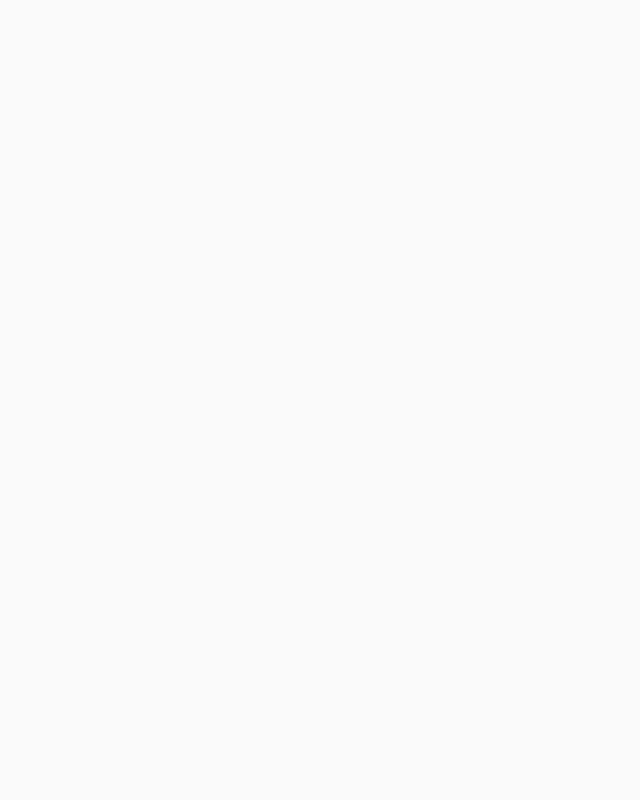
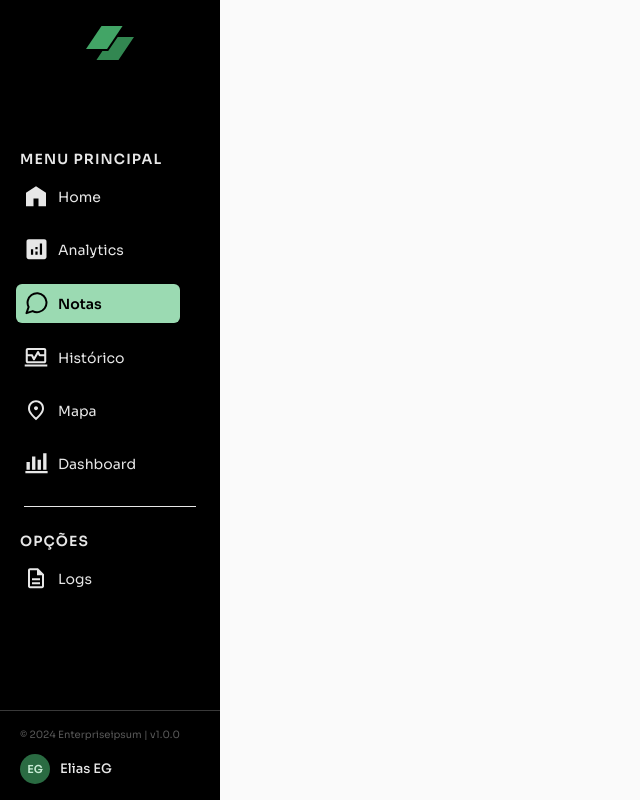
Before and after one commit to rpontosalgado/fullstack-notes-app, a React (Vite) app in the folder frontend/: page / in a window 1280 px wide. Shown: the whole page, without its empty margins (0-640 px from the left). Built offline with nearby package versions, Linux system fonts and the light colour scheme.

Commit message:
feat(frontend): added Sidebad component and styles

```diff
--- a/frontend/src/App.tsx
+++ b/frontend/src/App.tsx
@@ -1,8 +1,10 @@
+import { Sidebar } from './components/layout/sidebar/Sidebar';
 import { Layout, Main } from './styles/App.styles';
 
 export default function App() {
   return (
     <Layout>
+      <Sidebar />
       <Main></Main>
     </Layout>
   );
--- /dev/null
+++ b/frontend/src/components/layout/sidebar/Sidebar.tsx
@@ -0,0 +1,95 @@
+import type { JSX } from 'react';
+import 'styled-components';
+import {
+  AnalyticsIcon,
+  DashboardIcon,
+  HistoryIcon,
+  HomeIcon,
+  LogoIcon,
+  LogsIcon,
+  MapIcon,
+  NotesIcon,
+} from '../../ui/icons';
+import {
+  Divider,
+  Footer,
+  FooterCopy,
+  Logo,
+  Nav,
+  NavButton,
+  NavIcon,
+  NavLabel,
+  NavList,
+  NavSection,
+  SidebarWrapper,
+  User,
+  UserAvatar,
+  UserName,
+} from './styles/Sidebar.styles';
+
+interface NavItem {
+  icon: JSX.Element;
+  label: string;
+  active?: boolean;
+}
+
+const mainNavItems: NavItem[] = [
+  { icon: <HomeIcon />, label: 'Home' },
+  { icon: <AnalyticsIcon />, label: 'Analytics' },
+  { icon: <NotesIcon />, label: 'Notas', active: true },
+  { icon: <HistoryIcon />, label: 'Histórico' },
+  { icon: <MapIcon />, label: 'Mapa' },
+  { icon: <DashboardIcon />, label: 'Dashboard' },
+];
+
+const optionNavItems: NavItem[] = [{ icon: <LogsIcon />, label: 'Logs' }];
+
+export const Sidebar = () => {
+  return (
+    <SidebarWrapper>
+      <Logo>
+        <LogoIcon />
+      </Logo>
+
+      <Nav>
+        <NavSection>
+          <NavLabel>Menu Principal</NavLabel>
+          <NavList>
+            {mainNavItems.map((item) => (
+              <li key={item.label}>
+                <NavButton $active={item.active}>
+                  <NavIcon $active={item.active}>{item.icon}</NavIcon>
+                  {item.label}
+                </NavButton>
+              </li>
+            ))}
+          </NavList>
+        </NavSection>
+
+        <Divider />
+
+        <NavSection>
+          <NavLabel>Opções</NavLabel>
+          <NavList>
+            {optionNavItems.map((item) => (
+              <li key={item.label}>
+                <NavButton>
+                  <NavIcon>{item.icon}</NavIcon>
+                  {item.label}
+                </NavButton>
+              </li>
+            ))}
+          </NavList>
+        </NavSection>
+      </Nav>
+
+      <Footer>
+        <FooterCopy>© 2024 Enterpriseipsum | v1.0.0</FooterCopy>
+        <User>
+          <UserAvatar>EG</UserAvatar>
+          <UserName>Elias EG</UserName>
+        </User>
+      </Footer>
+    </SidebarWrapper>
+  );
+};
--- /dev/null
+++ b/frontend/src/components/layout/sidebar/styles/Sidebar.styles.ts
@@ -0,0 +1,134 @@
+import styled from 'styled-components';
+
+export const SidebarWrapper = styled.aside`
+  width: ${({ theme }) => theme.sidebar.width};
+  min-height: 100vh;
+  background-color: ${({ theme }) => theme.colors.black};
+  display: flex;
+  flex-direction: column;
+  flex-shrink: 0;
+  position: fixed;
+  top: 0;
+  left: 0;
+  bottom: 0;
+  z-index: 100;
+`;
+
+export const Logo = styled.div`
+  padding: 24px 20px 64px;
+  align-self: center;
+`;
+
+export const Nav = styled.nav`
+  flex: 1;
+  padding: 16px 0;
+  display: flex;
+  flex-direction: column;
+  gap: 24px;
+  overflow-y: auto;
+`;
+
+export const NavSection = styled.div`
+  display: flex;
+  flex-direction: column;
+  gap: 4px;
+`;
+
+export const NavLabel = styled.span`
+  font-size: 14px;
+  font-weight: 600;
+  text-transform: uppercase;
+  letter-spacing: 0.08em;
+  color: ${({ theme }) => theme.colors.gray[100]};
+  padding: 0 20px;
+  margin-bottom: 4px;
+  display: block;
+`;
+
+export const NavList = styled.ul`
+  list-style: none;
+  display: flex;
+  flex-direction: column;
+  gap: 16px;
+  margin: 0 40px 0 16px;
+  justify-content: left;
+`;
+
+export const NavButton = styled.button<{ $active?: boolean }>`
+  display: flex;
+  flex: 1;
+  align-items: center;
+  gap: 10px;
+  width: 100%;
+  padding: 8px;
+  border-radius: ${({ theme }) => theme.radius.md};
+  background: ${({ $active, theme }) =>
+    $active ? theme.colors.primary[300] : 'transparent'};
+  color: ${({ $active, theme }) =>
+    $active ? theme.colors.black : theme.colors.gray[100]};
+  font-size: 14px;
+  font-weight: ${({ $active }) => ($active ? 600 : 400)};
+  font-family: ${({ theme }) => theme.font.family};
+  text-align: left;
+  transition:
+    background 0.15s,
+    color 0.15s;
+
+  &:hover {
+    background-color: ${({ theme }) => theme.colors.gray[700]};
+    color: ${({ theme }) => theme.colors.gray[100]};
+  }
+`;
+
+export const NavIcon = styled.span<{ $active?: boolean }>`
+  display: flex;
+  align-items: center;
+  justify-content: center;
+  flex-shrink: 0;
+  width: 24px;
+  color: inherit;
+`;
+
+export const Divider = styled.div`
+  margin: 0 24px;
+  border-bottom: 1px solid ${({ theme }) => theme.colors.gray[100]};
+`;
+
+export const Footer = styled.div`
+  padding: 16px 20px;
+  border-top: 1px solid ${({ theme }) => theme.colors.gray[700]};
+  display: flex;
+  flex-direction: column;
+  gap: 12px;
+`;
+
+export const FooterCopy = styled.span`
+  font-size: 10px;
+  color: ${({ theme }) => theme.colors.gray[500]};
+`;
+
+export const User = styled.div`
+  display: flex;
+  align-items: center;
+  gap: 10px;
+`;
+
+export const UserAvatar = styled.div`
+  width: 30px;
+  height: 30px;
+  border-radius: 50%;
+  background-color: ${({ theme }) => theme.colors.primary[700]};
+  color: ${({ theme }) => theme.colors.primary[200]};
+  font-size: 11px;
+  font-weight: 600;
+  display: flex;
+  align-items: center;
+  justify-content: center;
+  flex-shrink: 0;
+`;
+
+export const UserName = styled.span`
+  font-size: 13px;
+  font-weight: 500;
+  color: ${({ theme }) => theme.colors.gray[100]};
+`;
```
